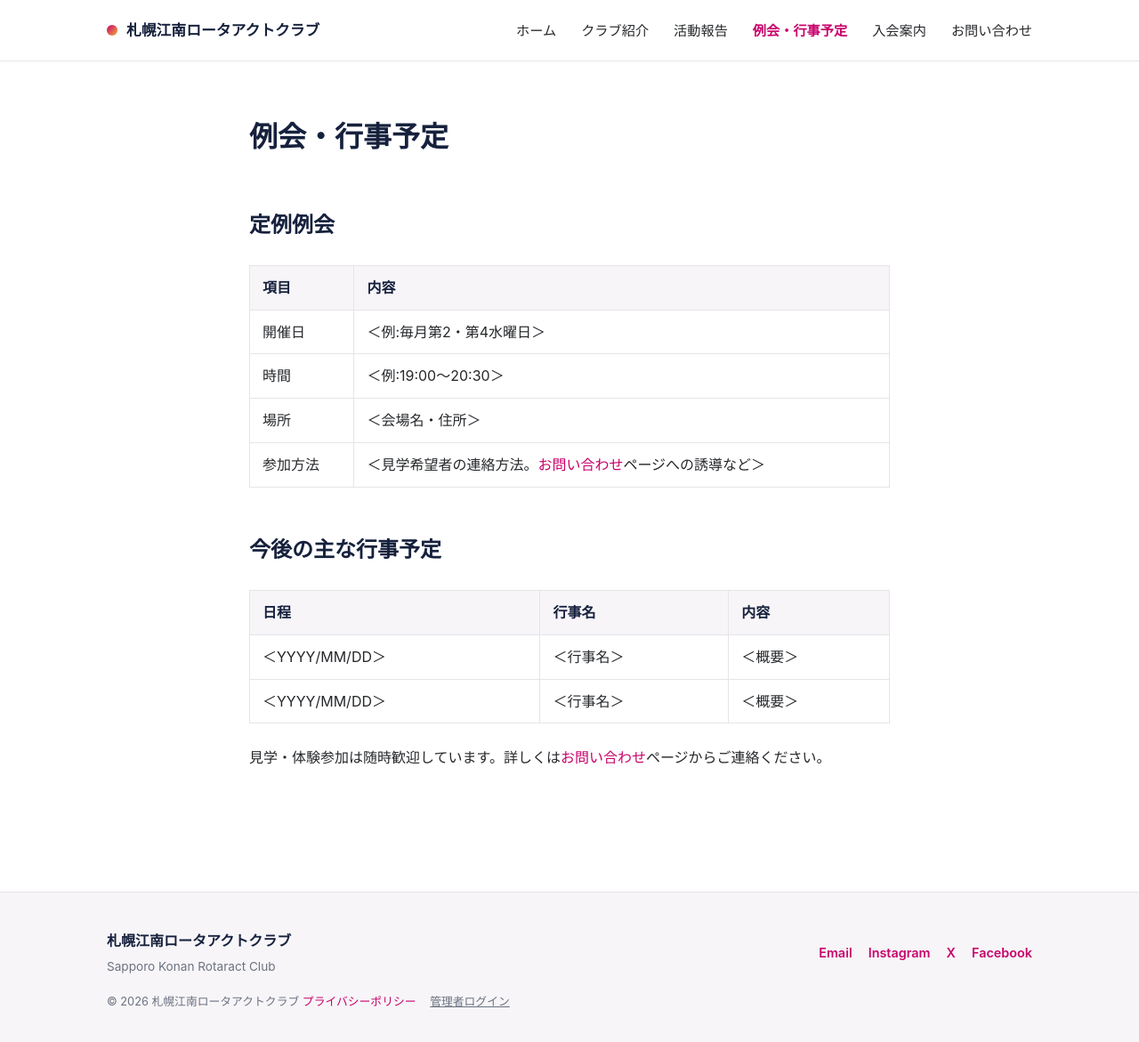
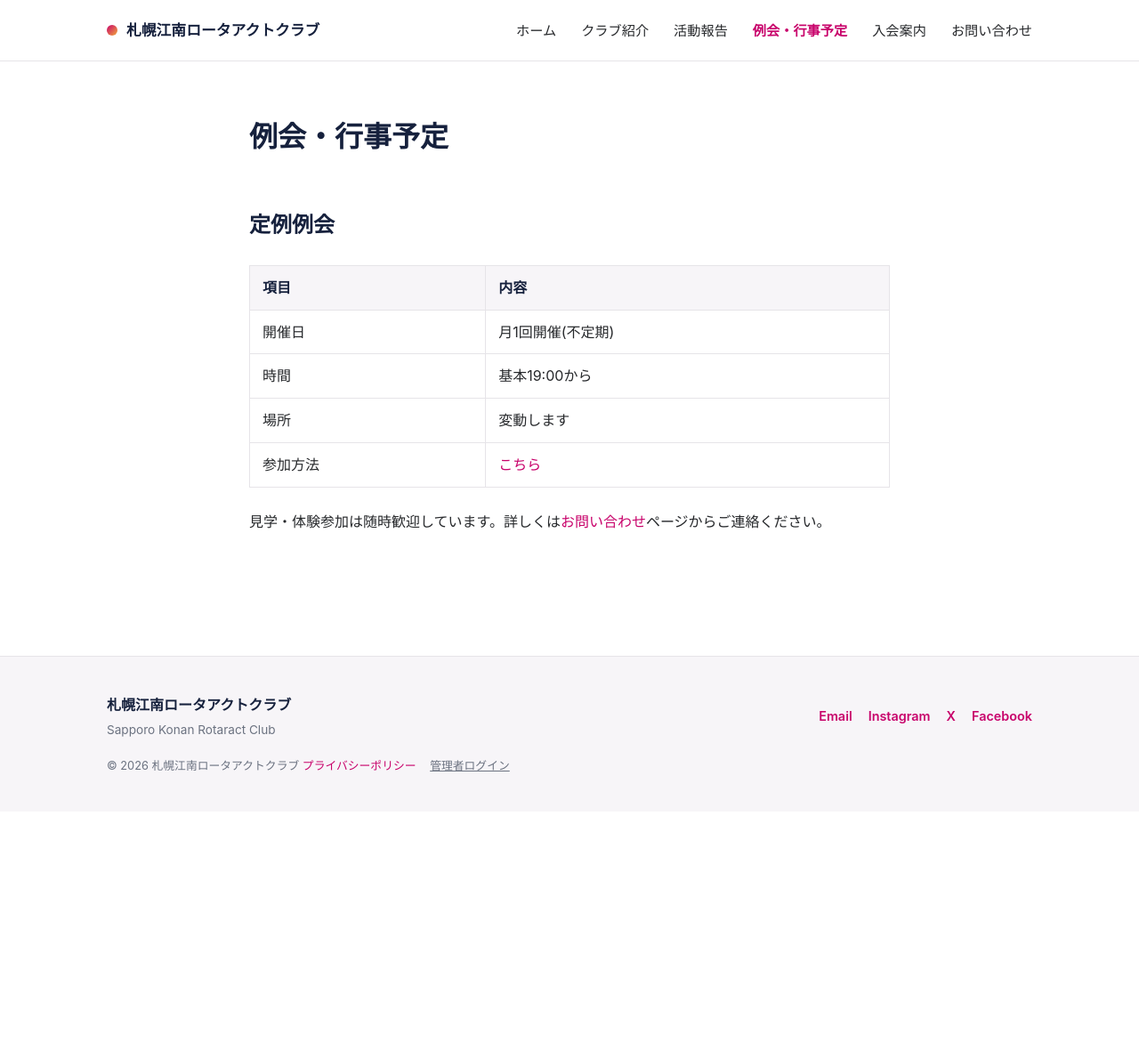
Before and after one commit to sapporokonan-rotaract/sapporokonan-rotaract.github.io, a Jekyll site: the page built from events.md, in a window 1280 px wide and 1177 px high. Shown: the top 1171 px of the window at 89% size. Built offline with Jekyll 4.4.1, drawn with Linux system fonts in a browser that asks for light colours.

Commit message:
Fill in regular meeting details, drop the upcoming events table
- 定例例会: 開催日/時間/場所/参加方法 filled in with actual info
  (monthly but irregular, from 19:00, venue varies, contact form link)
- Removed the unused 今後の主な行事予定 table and the Google
  Calendar embed suggestion tied to it

Co-Authored-By: Claude Sonnet 5 <noreply@anthropic.com>

```diff
--- a/events.md
+++ b/events.md
@@ -4,31 +4,13 @@ title: 例会・行事予定
 permalink: /events/
 ---
 
-<!-- ＜＞部分を実際の情報に書き換えてください -->
-
 ## 定例例会
 
 | 項目 | 内容 |
 | --- | --- |
-| 開催日 | ＜例:毎月第2・第4水曜日＞ |
-| 時間 | ＜例:19:00〜20:30＞ |
-| 場所 | ＜会場名・住所＞ |
-| 参加方法 | ＜見学希望者の連絡方法。[お問い合わせ]({{ '/contact/' | relative_url }})ページへの誘導など＞ |
-
-## 今後の主な行事予定
-
-| 日程 | 行事名 | 内容 |
-| --- | --- | --- |
-| ＜YYYY/MM/DD＞ | ＜行事名＞ | ＜概要＞ |
-| ＜YYYY/MM/DD＞ | ＜行事名＞ | ＜概要＞ |
-
-<!--
-  行事が増えてきたら、無料の Google カレンダーを埋め込むこともできます。
-  Google カレンダーの「設定と共有」→「埋め込みコード」をコピーし、
-  下記のコメントアウトを外して貼り付けてください。
-
-  <iframe src="https://calendar.google.com/calendar/embed?src=xxxx"
-          style="border: 0" width="100%" height="600" frameborder="0"></iframe>
--->
+| 開催日 | 月1回開催(不定期) |
+| 時間 | 基本19:00から |
+| 場所 | 変動します |
+| 参加方法 | [こちら]({{ '/contact/' | relative_url }}) |
 
 見学・体験参加は随時歓迎しています。詳しくは[お問い合わせ]({{ '/contact/' | relative_url }})ページからご連絡ください。
```
